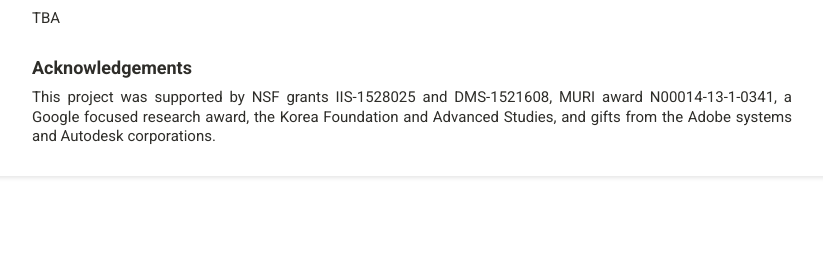
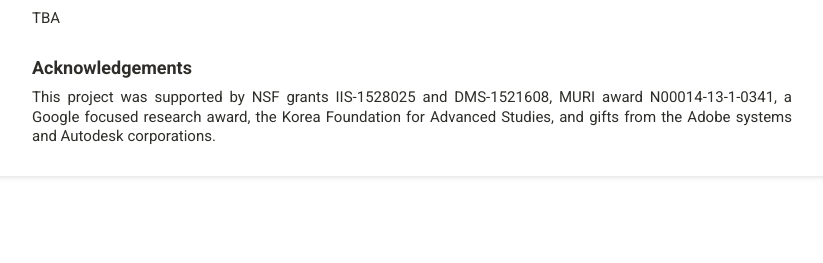
Before and after one commit to mhsung/mhsung.github.io, a Jekyll site: the page built from _posts/2017-08-19-component-assembly.md, in a window 1280 px wide. Shown: the part 1253-1516 px from the top of the page, without its empty margins (228-1051 px from the left). Built offline with Jekyll 4.4.1, drawn with Linux system fonts in a browser that asks for light colours; our own code applies the rules of GitHub Pages for plain Markdown files.

Commit message:
Minor update.

```diff
--- a/_posts/2017-08-19-component-assembly.md
+++ b/_posts/2017-08-19-component-assembly.md
@@ -57,6 +57,6 @@ TBA
 TBA
 
 #### Acknowledgements
-This project was supported by NSF grants IIS-1528025 and DMS-1521608, MURI award N00014-13-1-0341, a Google focused research award, the Korea Foundation and Advanced Studies, and gifts from the Adobe systems and Autodesk corporations.
+This project was supported by NSF grants IIS-1528025 and DMS-1521608, MURI award N00014-13-1-0341, a Google focused research award, the Korea Foundation for Advanced Studies, and gifts from the Adobe systems and Autodesk corporations.
 
 <br />
```
Also changed, not shown: _posts/2015-09-18-structure-completion.md (+1 -1 lines).
